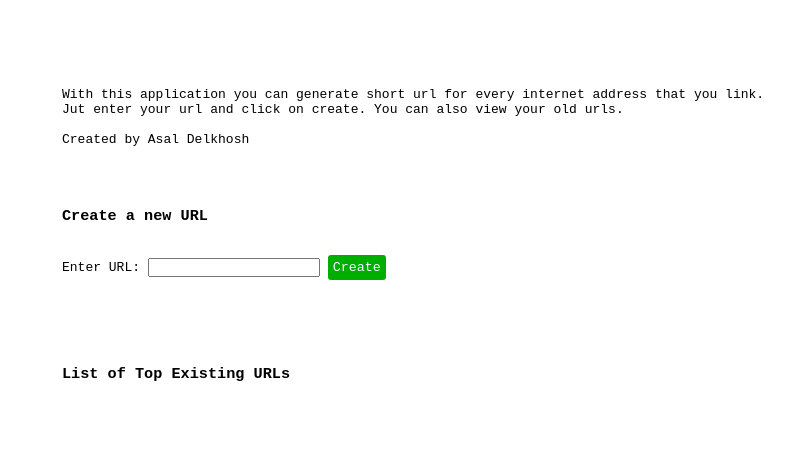
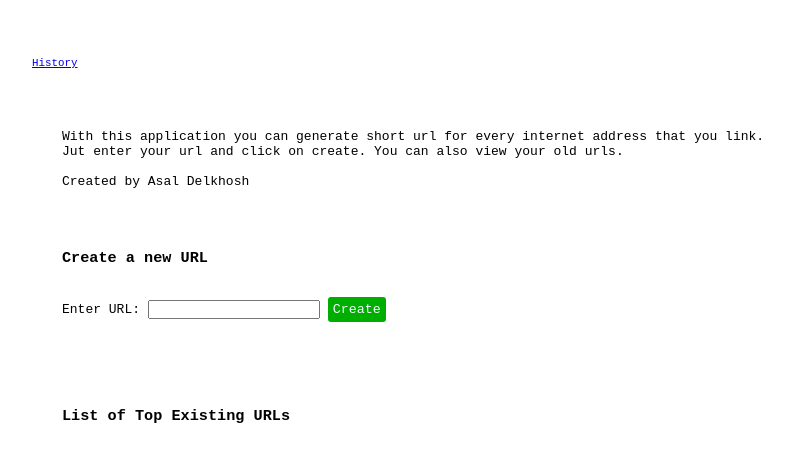
Before and after one commit to asaldelkhosh/URL-Shortener, a plain HTML site: page web/template/index.html in a window 1280 px wide. Shown: the part 133-594 px from the top of the page, without its empty margins (224-1010 px from the left). Drawn offline with Linux system fonts and the light colour scheme; no server answers.

Commit message:
update: history

```diff
--- a/web/template/index.html
+++ b/web/template/index.html
@@ -16,6 +16,11 @@
             <h1 class="header">
                 Welcome to URL Shortner
             </h1>
+            <small style="display:block; margin-block-end: 30px;">
+                <a href="/history">
+                    History
+                </a>
+            </small>
             <div class="holder">
                 With this application you can generate short url for every internet
                 address that you link. Jut enter your url and click on create. You can
```
Also changed, not shown: web/template/history.html (+5 -0 lines), 1 other file.
